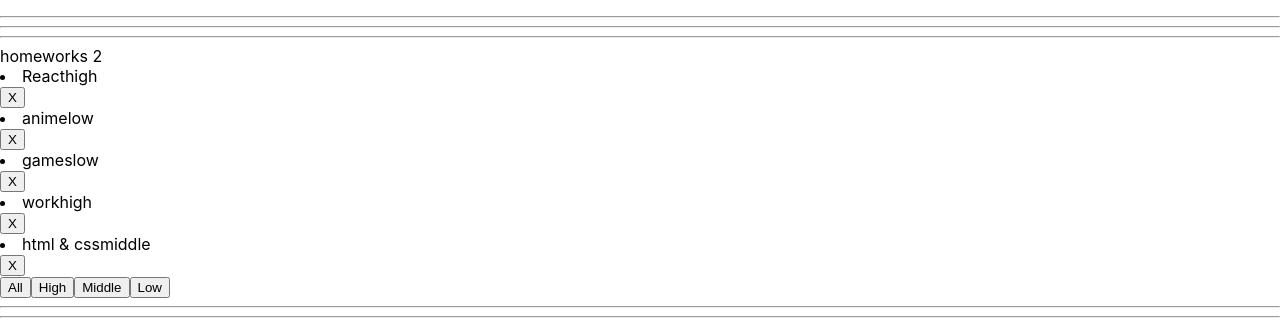
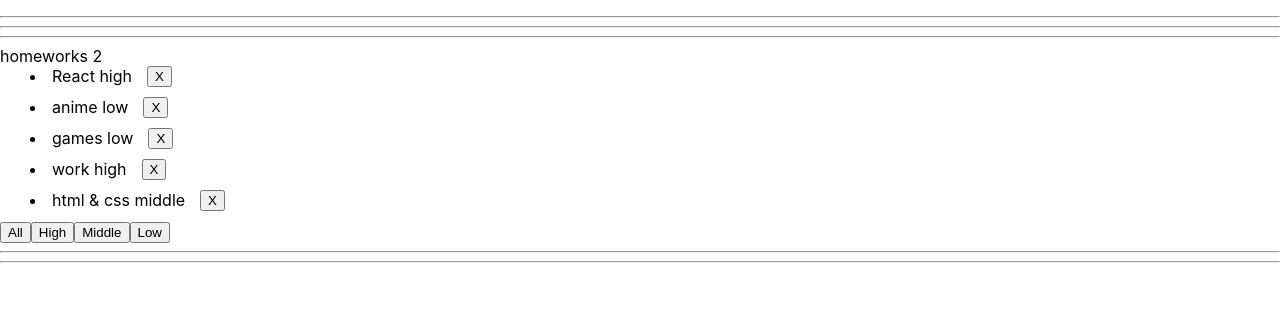
Before and after one commit to AntonKrasouski88/homework, a React (Create React App) app: page / in a window 1280 px wide. Shown: the part 214-540 px from the top of the page. Built offline with nearby package versions, Linux system fonts and the light colour scheme; grey boxes are pictures that could not be loaded.

Commit message:
refactor: add type function

```diff
--- a/src/p2-homeworks/h2/Affair.tsx
+++ b/src/p2-homeworks/h2/Affair.tsx
@@ -1,7 +1,8 @@
 import React from 'react'
 import {AffairType} from "./HW2";
+import Af from './Affairs.module.css'
 
-type AffairPropsType = {
+export type AffairPropsType = {
     // key не нужно типизировать
     affair: AffairType // need to fix any
     deleteAffairCallback: (_id:number)=>void // need to fix any
@@ -11,13 +12,12 @@ function Affair(props: AffairPropsType) {
     const deleteCallback = () => {props.deleteAffairCallback(props.affair._id)}// need to fix
 
     return (
-        <div>
+        <div className={Af.someClass}>
             <li key={props.affair._id}>
                 {props.affair.name}
-                <span>{props.affair.priority}</span>
+                <span> {props.affair.priority}</span>
             </li>
-
-            <button onClick={deleteCallback}>X</button>
+            <button className={Af.button} onClick={deleteCallback}>X</button>
         </div>
     )
 }
--- a/src/p2-homeworks/h2/Affairs.module.css
+++ b/src/p2-homeworks/h2/Affairs.module.css
@@ -1,3 +1,9 @@
 .someClass {
+    display: flex;
+    padding-bottom: 10px;
+    margin-left: 30px;
+}
 
+.button {
+    margin-left: 15px;
 }
--- a/src/p2-homeworks/h2/Affairs.tsx
+++ b/src/p2-homeworks/h2/Affairs.tsx
@@ -2,7 +2,7 @@ import React from 'react'
 import Affair from './Affair'
 import {AffairType, FilterType} from './HW2'
 
-type AffairsPropsType = { // need to fix any
+export type AffairsPropsType = { // need to fix any
     data: Array<AffairType>
     setFilter: (type:FilterType)=>void
     deleteAffairCallback: (_id: number)=>void
--- a/src/p2-homeworks/h2/HW2.tsx
+++ b/src/p2-homeworks/h2/HW2.tsx
@@ -1,12 +1,13 @@
 import React, {useState} from 'react'
 import Affairs from './Affairs'
+
 
 // types
 export type AffairPriorityType = 'high' | 'low' | 'middle' // need to fix any
 export type AffairType = {
     _id: number;
     name: string;
-    priority: string;
+    priority: AffairPriorityType;
 }// need to fix any
 export type FilterType = 'all' | AffairPriorityType
 
@@ -20,13 +21,14 @@ const defaultAffairs: Array<AffairType>= [ // need to fix any
 ]
 
 // pure helper functions
-export const filterAffairs = (affairs: Array<AffairType>, filter: FilterType): any => { // need to fix any
+export const filterAffairs = (affairs: Array<AffairType>, filter: FilterType): AffairType[] => { // need to fix any
     if (filter === 'all') return affairs
-    else if (filter === 'high') return affairs.filter(value => value.priority === 'high')
+/*    else if (filter === 'high') return affairs.filter(value => value.priority === 'high')
         else if (filter === 'low') return affairs.filter(value => value.priority === 'low')
-        else if (filter === 'middle') return affairs.filter(value => value.priority === 'middle')
+        else if (filter === 'middle') return affairs.filter(value => value.priority === 'middle')*/
+    return affairs.filter(val => val.priority === filter);
 }
-export const deleteAffair = (affairs: Array<AffairType>, _id: number): any => { // need to fix any
+export const deleteAffair = (affairs: Array<AffairType>, _id: number): Array<AffairType> => { // need to fix any
 
     return affairs.filter(value => value._id !== _id)
 }
```
Also changed, not shown: 1 other file (tests, documents, lock files or other folders).
